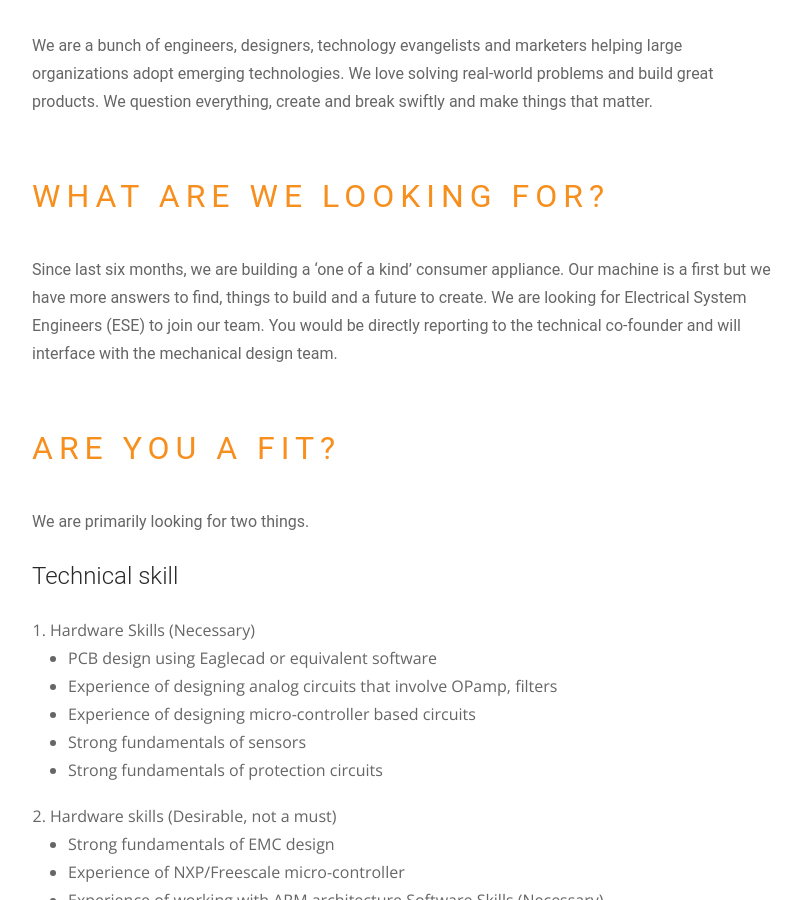
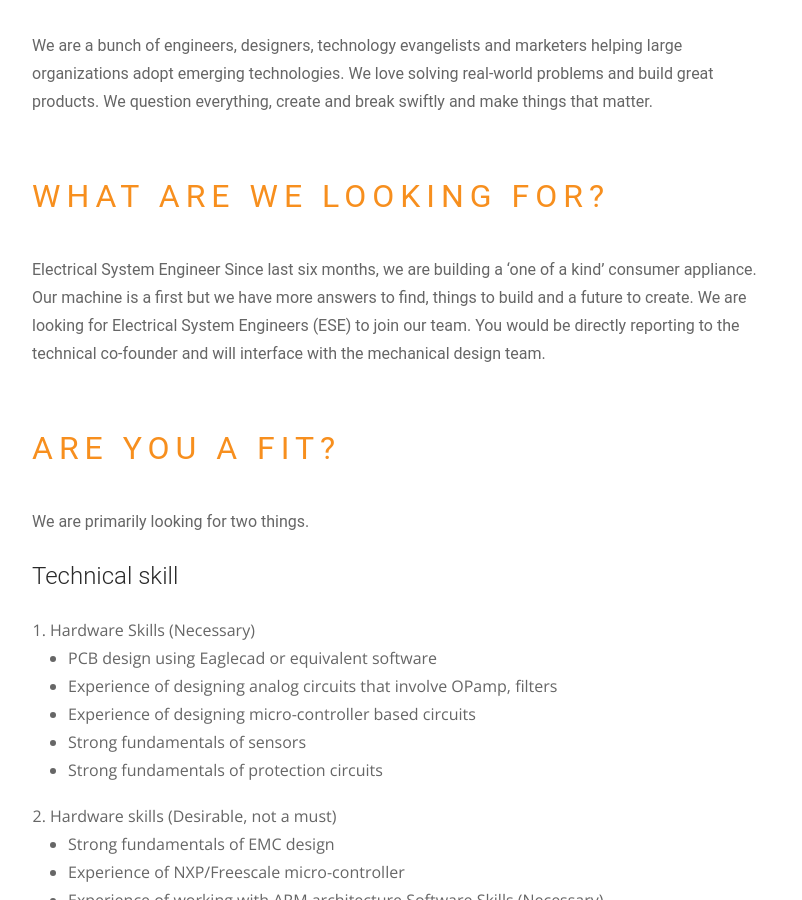
Before and after one commit to akshatkedia/fresher-foundry, a Jekyll site: the page built from careers.markdown, in a window 1280 px wide and 900 px high, scrolled down 343 px. Shown: the whole window, without its empty margins (233-1035 px from the left). Built offline with Jekyll 4.4.1, drawn with Linux system fonts in a browser that asks for light colours; some of the changed text lies outside the part shown.

Commit message:
Updated Careers

```diff
--- a/careers.markdown
+++ b/careers.markdown
@@ -5,11 +5,10 @@ Who are we?: We are a bunch of engineers, designers, technology evangelists and
   helping large organizations adopt emerging technologies.  We love solving real-world
   problems and build great products. We question everything, create and break swiftly
   and make things that matter.
-What are we looking for?: Since last six months, we are building a ‘one of a kind’
-  consumer appliance. Our machine is a first but we have more answers to find, things
-  to build and a future to create. We are looking for Electrical System Engineers
-  (ESE) to join our team. You would be directly reporting to the technical co-founder
-  and will interface with the mechanical design team.
+What are we looking for?: |-
+  Electrical System Engineer
+
+  Since last six months, we are building a ‘one of a kind’ consumer appliance. Our machine is a first but we have more answers to find, things to build and a future to create. We are looking for Electrical System Engineers (ESE) to join our team. You would be directly reporting to the technical co-founder and will interface with the mechanical design team.
 Are you a fit text: |-
   We are primarily looking for two things.
 
@@ -44,10 +43,10 @@ Few Facts text: "Location: Navi Mumbai. Work may require you to travel to Mumbai
   Pune\n\nQualifications: B.Eng/B.Tech in Electronics, Electronics and Telecommunications
   or Electrical Engineering\n\nWork Experience: Minimum of 12 months. If you are a
   fresher and have built projects (apart from academic requirements), feel free apply.
-  \n\nSalary: Competitive, to be disclosed post first round of interview\n\nHow to
+  \n\nSalary: Competitive, to be disclosed post first round of interview.\n\nHow to
   apply: Send an email with your CV, a cover letter and any links for your projects
   to [deepak@futurefoundry.in](mailto:deepak@futurefoundry.in)\n\nInclude the following
-  in the email subject line: Application for ESE-1\nPlease share as much information
+  in the email subject line: Application for ESE-1.\nPlease share as much information
   as you can. This will help us evaluate your application better.\n"
 layout: careers
 ---
```
